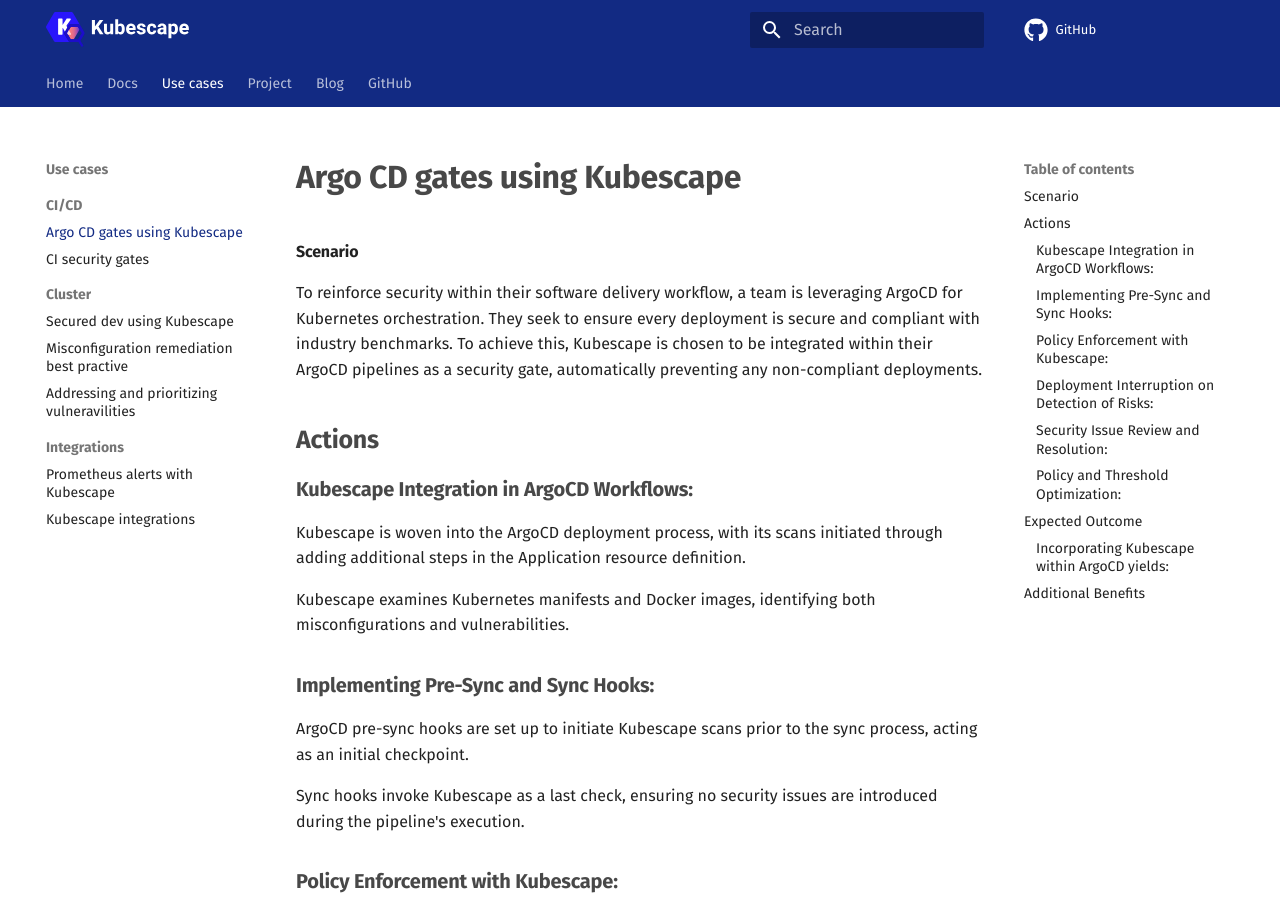
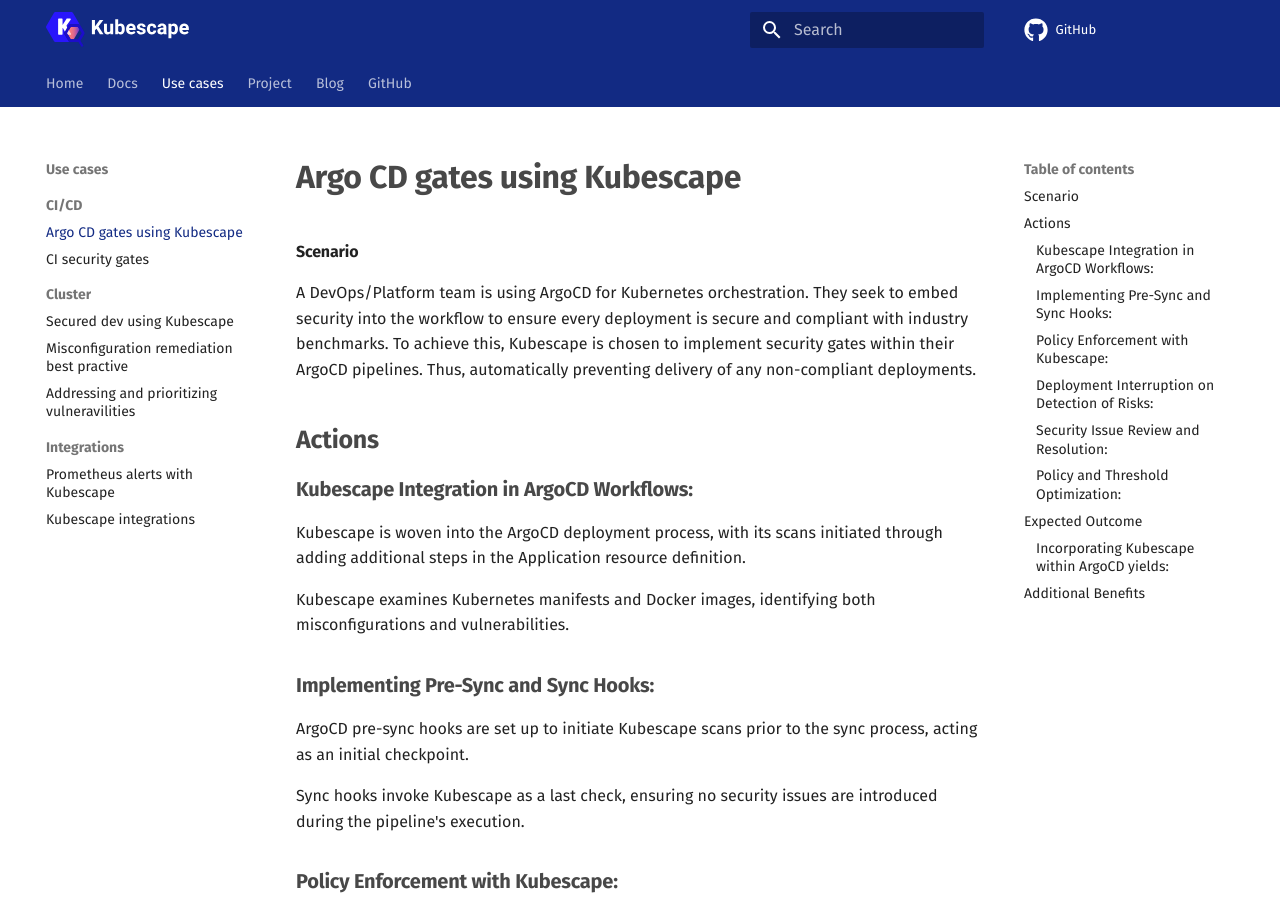
Before and after one commit to kubescape/kubescape.io, an MkDocs documentation site: the page built from docs/use_cases/argocd-gates-using-kubescape.md, in a window 1280 px wide and 900 px high. Built offline with MkDocs 1.6.1 and Material for MkDocs 9.7.7, drawn with Linux system fonts in a browser that asks for light colours; comment, search, counter and statistics services are not loaded.

Commit message:
Update docs/use_cases/argocd-gates-using-kubescape.md
Signed-off-by: Gal Gibli <gal.gibli@gmail.com>

```diff
--- a/docs/use_cases/argocd-gates-using-kubescape.md
+++ b/docs/use_cases/argocd-gates-using-kubescape.md
@@ -1,6 +1,6 @@
 #### **Scenario**
 
-To reinforce security within their software delivery workflow, a team is leveraging ArgoCD for Kubernetes orchestration. They seek to ensure every deployment is secure and compliant with industry benchmarks. To achieve this, Kubescape is chosen to be integrated within their ArgoCD pipelines as a security gate, automatically preventing any non-compliant deployments.
+A DevOps/Platform team is using ArgoCD for Kubernetes orchestration. They seek to embed security into the workflow to ensure every deployment is secure and compliant with industry benchmarks. To achieve this, Kubescape is chosen to implement security gates within their ArgoCD pipelines. Thus, automatically preventing delivery of any non-compliant deployments.
 
 
 ## **Actions**
```
